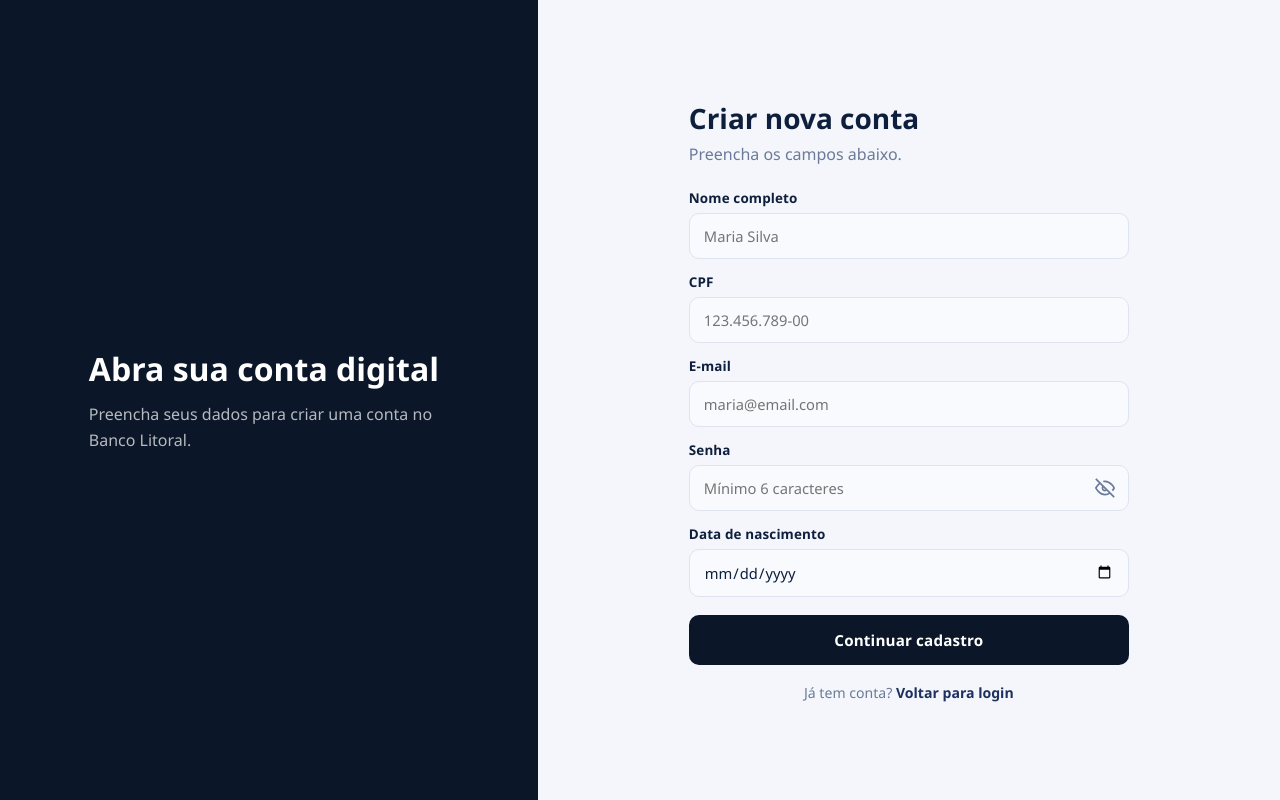
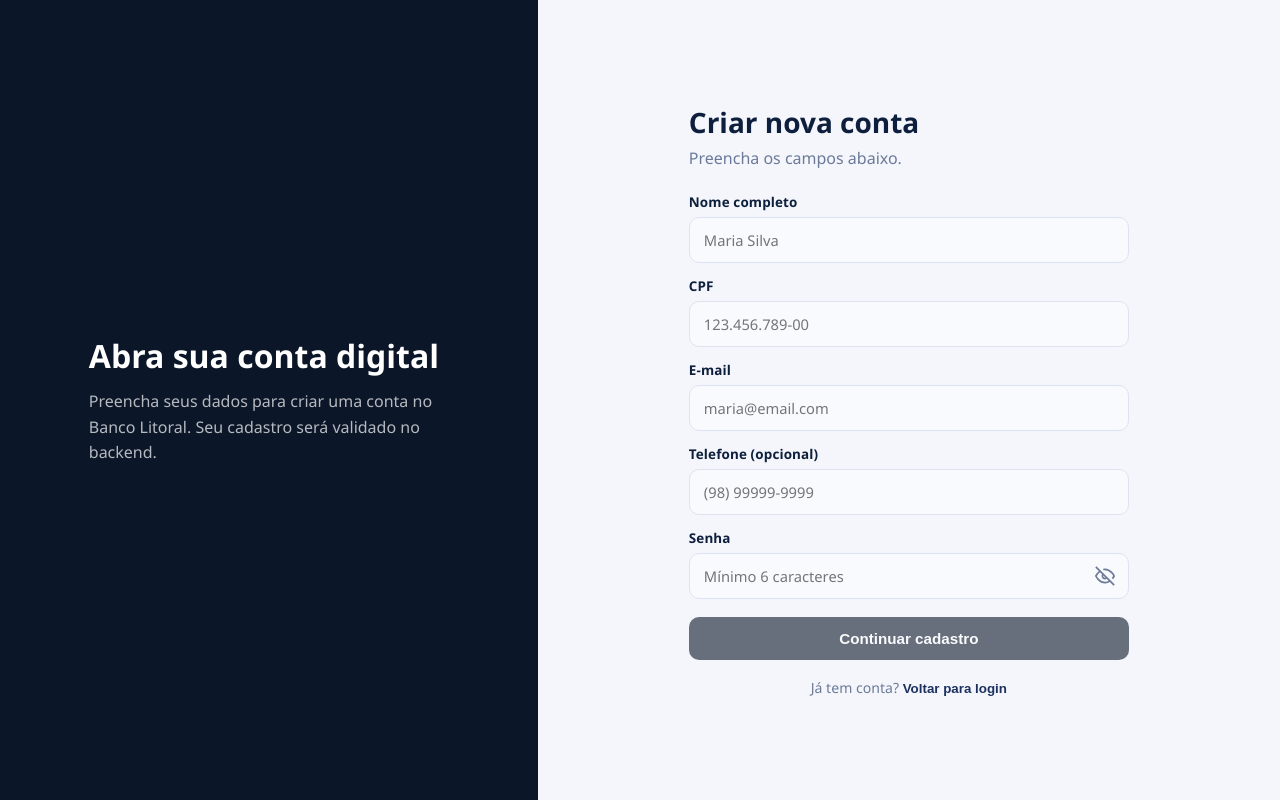
Before and after one commit to Project-Software-Development/Bank-FullStack, a React (Vite) app in the folder Frontend/: page / in a window 1280 px wide. Both pictures are taken after a click on the button "Abrir conta grátis". Built offline with nearby package versions, Linux system fonts and the light colour scheme; no server answers.

Commit message:
feat(auth): integrar cadastro de usuário no frontend com endpoint /auth/register

```diff
--- a/Frontend/src/App.jsx
+++ b/Frontend/src/App.jsx
@@ -7,6 +7,8 @@ import RegisterPage from './pages/RegisterPage';
 function AppContent() {
   const { user, loading } = useAuth();
   const [authScreen, setAuthScreen] = useState('login');
+  const [prefilledLogin, setPrefilledLogin] = useState('');
+  const [loginNotice, setLoginNotice] = useState('');
 
   if (loading) {
     return (
@@ -29,10 +31,28 @@ function AppContent() {
     return <HomePage />;
   }
 
+  const loginViewKey = `${prefilledLogin}|${loginNotice}`;
+
   return authScreen === 'register' ? (
-    <RegisterPage onBackToLogin={() => setAuthScreen('login')} />
+    <RegisterPage
+      onBackToLogin={() => setAuthScreen('login')}
+      onRegisterSuccess={(email) => {
+        setPrefilledLogin(email);
+        setLoginNotice('Cadastro concluído! Faça login com seus dados.');
+        setAuthScreen('login');
+      }}
+    />
   ) : (
-    <LoginPage onOpenRegister={() => setAuthScreen('register')} />
+    <LoginPage
+      key={loginViewKey}
+      onOpenRegister={() => {
+        setLoginNotice('');
+        setPrefilledLogin('');
+        setAuthScreen('register');
+      }}
+      initialIdentifier={prefilledLogin}
+      noticeMessage={loginNotice}
+    />
   );
 }
 
--- a/Frontend/src/pages/LoginPage.css
+++ b/Frontend/src/pages/LoginPage.css
@@ -307,6 +307,19 @@ form {
   font-weight: 500;
 }
 
+.notice-banner {
+  display: flex;
+  align-items: center;
+  gap: 8px;
+  padding: 12px 14px;
+  background: #eef6ff;
+  border: 1px solid #cfe0ff;
+  border-radius: 10px;
+  font-size: 0.875rem;
+  color: #2a4c7d;
+  font-weight: 500;
+}
+
 /* ---- Botão submit ---- */
 .btn-submit {
   margin-top: 4px;
--- a/Frontend/src/pages/LoginPage.jsx
+++ b/Frontend/src/pages/LoginPage.jsx
@@ -61,18 +61,20 @@ function BankLogo() {
   );
 }
 
-export default function LoginPage({ onOpenRegister }) {
+export default function LoginPage({ onOpenRegister, initialIdentifier = '', noticeMessage = '' }) {
   const { signIn } = useAuth();
-  const [identifier, setIdentifier] = useState('');
+  const [identifier, setIdentifier] = useState(initialIdentifier);
   const [senha, setSenha] = useState('');
   const [showPassword, setShowPassword] = useState(false);
   const [loading, setLoading] = useState(false);
   const [error, setError] = useState('');
+  const [notice, setNotice] = useState(noticeMessage);
 
   async function handleSubmit(e) {
     e.preventDefault();
     if (!identifier.trim() || !senha) return;
     setError('');
+    setNotice('');
     setLoading(true);
     try {
       const data = await login(identifier.trim(), senha);
@@ -129,6 +131,8 @@ export default function LoginPage({ onOpenRegister }) {
           </div>
 
           <form onSubmit={handleSubmit} noValidate>
+            {notice && <div className="notice-banner">{notice}</div>}
+
             <div className="field-group">
               <label htmlFor="identifier">E-mail ou CPF</label>
               <div className="input-wrapper">
--- a/Frontend/src/pages/RegisterPage.css
+++ b/Frontend/src/pages/RegisterPage.css
@@ -56,7 +56,7 @@
   color: #6b7a99;
 }
 
-form {
+.register-form-card form {
   display: grid;
   gap: 14px;
 }
@@ -115,7 +115,7 @@ form {
   color: #0d1f3c;
 }
 
-.feedback-banner {
+.register-feedback-banner {
   border-radius: 10px;
   border: 1px solid #cfe0ff;
   background: #f1f6ff;
@@ -124,7 +124,16 @@ form {
   font-size: 0.86rem;
 }
 
-.btn-submit {
+.register-error-banner {
+  border-radius: 10px;
+  border: 1px solid rgba(232, 64, 64, 0.3);
+  background: #fff1f1;
+  color: #b12525;
+  padding: 10px 12px;
+  font-size: 0.86rem;
+}
+
+.register-btn-submit {
   margin-top: 4px;
   border: none;
   border-radius: 10px;
@@ -136,8 +145,13 @@ form {
   cursor: pointer;
 }
 
-.btn-submit:hover {
+.register-btn-submit:hover:not(:disabled) {
   background: #1c3160;
+}
+
+.register-btn-submit:disabled {
+  opacity: 0.6;
+  cursor: not-allowed;
 }
 
 .register-footer {
@@ -147,7 +161,7 @@ form {
   font-size: 0.88rem;
 }
 
-.link-btn {
+.register-link-btn {
   border: none;
   background: transparent;
   color: #1c3160;
@@ -155,8 +169,13 @@ form {
   cursor: pointer;
 }
 
-.link-btn:hover {
+.register-link-btn:hover:not(:disabled) {
   color: #00b87e;
+}
+
+.register-link-btn:disabled {
+  opacity: 0.6;
+  cursor: not-allowed;
 }
 
 @media (max-width: 900px) {
--- a/Frontend/src/pages/RegisterPage.jsx
+++ b/Frontend/src/pages/RegisterPage.jsx
@@ -1,4 +1,5 @@
 import { useState } from 'react';
+import { register } from '../services/authService';
 import './RegisterPage.css';
 
 function EyeIcon({ open }) {
@@ -15,13 +16,40 @@ function EyeIcon({ open }) {
   );
 }
 
-export default function RegisterPage({ onBackToLogin }) {
+export default function RegisterPage({ onBackToLogin, onRegisterSuccess }) {
+  const [nome, setNome] = useState('');
+  const [cpf, setCpf] = useState('');
+  const [email, setEmail] = useState('');
+  const [telefone, setTelefone] = useState('');
+  const [senha, setSenha] = useState('');
   const [showPassword, setShowPassword] = useState(false);
+  const [loading, setLoading] = useState(false);
   const [feedback, setFeedback] = useState('');
+  const [error, setError] = useState('');
 
-  function handleSubmit(event) {
+  async function handleSubmit(event) {
     event.preventDefault();
-    setFeedback('Tela de cadastro criada. A integração com backend será feita em seguida.');
+    setFeedback('');
+    setError('');
+    setLoading(true);
+
+    try {
+      await register({
+        nome,
+        cpf,
+        email,
+        telefone,
+        senha,
+      });
+
+      setFeedback('Cadastro realizado com sucesso! Você já pode fazer login.');
+      onRegisterSuccess(email.trim().toLowerCase());
+    } catch (err) {
+      const message = err instanceof Error ? err.message : 'Não foi possível realizar o cadastro.';
+      setError(message);
+    } finally {
+      setLoading(false);
+    }
   }
 
   return (
@@ -31,7 +59,7 @@ export default function RegisterPage({ onBackToLogin }) {
           <h2>Abra sua conta digital</h2>
           <p>
             Preencha seus dados para criar uma conta no Banco Litoral.
-
+            Seu cadastro será validado no backend.
           </p>
         </div>
       </aside>
@@ -46,17 +74,53 @@ export default function RegisterPage({ onBackToLogin }) {
           <form onSubmit={handleSubmit} noValidate>
             <div className="field-group">
               <label htmlFor="nome">Nome completo</label>
-              <input id="nome" type="text" placeholder="Maria Silva" required />
+              <input
+                id="nome"
+                type="text"
+                placeholder="Maria Silva"
+                value={nome}
+                onChange={(event) => setNome(event.target.value)}
+                disabled={loading}
+                required
+              />
             </div>
 
             <div className="field-group">
               <label htmlFor="cpf">CPF</label>
-              <input id="cpf" type="text" placeholder="123.456.789-00" required />
+              <input
+                id="cpf"
+                type="text"
+                placeholder="123.456.789-00"
+                value={cpf}
+                onChange={(event) => setCpf(event.target.value)}
+                disabled={loading}
+                required
+              />
             </div>
 
             <div className="field-group">
               <label htmlFor="email">E-mail</label>
-              <input id="email" type="email" placeholder="maria@email.com" required />
+              <input
+                id="email"
+                type="email"
+                placeholder="maria@email.com"
+                value={email}
+                onChange={(event) => setEmail(event.target.value)}
+                disabled={loading}
+                required
+              />
+            </div>
+
+            <div className="field-group">
+              <label htmlFor="telefone">Telefone (opcional)</label>
+              <input
+                id="telefone"
+                type="text"
+                placeholder="(98) 99999-9999"
+                value={telefone}
+                onChange={(event) => setTelefone(event.target.value)}
+                disabled={loading}
+              />
             </div>
 
             <div className="field-group">
@@ -66,6 +130,9 @@ export default function RegisterPage({ onBackToLogin }) {
                   id="senha-cadastro"
                   type={showPassword ? 'text' : 'password'}
                   placeholder="Mínimo 6 caracteres"
+                  value={senha}
+                  onChange={(event) => setSenha(event.target.value)}
+                  disabled={loading}
                   required
                 />
                 <button
@@ -73,27 +140,34 @@ export default function RegisterPage({ onBackToLogin }) {
                   className="toggle-password"
                   onClick={() => setShowPassword((current) => !current)}
                   aria-label={showPassword ? 'Ocultar senha' : 'Mostrar senha'}
+                  disabled={loading}
                 >
                   <EyeIcon open={showPassword} />
                 </button>
               </div>
             </div>
 
-            <div className="field-group">
-              <label htmlFor="nascimento">Data de nascimento</label>
-              <input id="nascimento" type="date" required />
-            </div>
+            {error && <div className="register-error-banner">{error}</div>}
 
-            {feedback && <div className="feedback-banner">{feedback}</div>}
+            {feedback && <div className="register-feedback-banner">{feedback}</div>}
 
-            <button type="submit" className="btn-submit">
-              Continuar cadastro
+            <button
+              type="submit"
+              className="register-btn-submit"
+              disabled={loading || !nome.trim() || !cpf.trim() || !email.trim() || !senha}
+            >
+              {loading ? 'Cadastrando...' : 'Continuar cadastro'}
             </button>
           </form>
 
           <p className="register-footer">
             Já tem conta?{' '}
-            <button type="button" className="link-btn" onClick={onBackToLogin}>
+            <button
+              type="button"
+              className="register-link-btn"
+              onClick={onBackToLogin}
+              disabled={loading}
+            >
               Voltar para login
             </button>
           </p>
--- a/Frontend/src/services/authService.js
+++ b/Frontend/src/services/authService.js
@@ -58,3 +58,31 @@ export async function getMe(token) {
 
   return response.json();
 }
+
+export async function register({ nome, cpf, email, telefone, senha }) {
+  let response;
+  try {
+    response = await fetch(`${API_BASE_URL}/auth/register`, {
+      method: 'POST',
+      headers: {
+        'Content-Type': 'application/json',
+      },
+      body: JSON.stringify({ nome, cpf, email, telefone, senha }),
+    });
+  } catch {
+    throw new Error('Não foi possível conectar ao servidor. Verifique se o backend está rodando.');
+  }
+
+  if (!response.ok) {
+    const error = await parseJsonSafely(response);
+    if (response.status === 409) {
+      throw new Error(error.message || 'CPF ou e-mail já cadastrado.');
+    }
+    if (response.status === 400) {
+      throw new Error(error.message || 'Dados de cadastro inválidos.');
+    }
+    throw new Error(error.message || 'Não foi possível concluir o cadastro.');
+  }
+
+  return response.json();
+}
```
